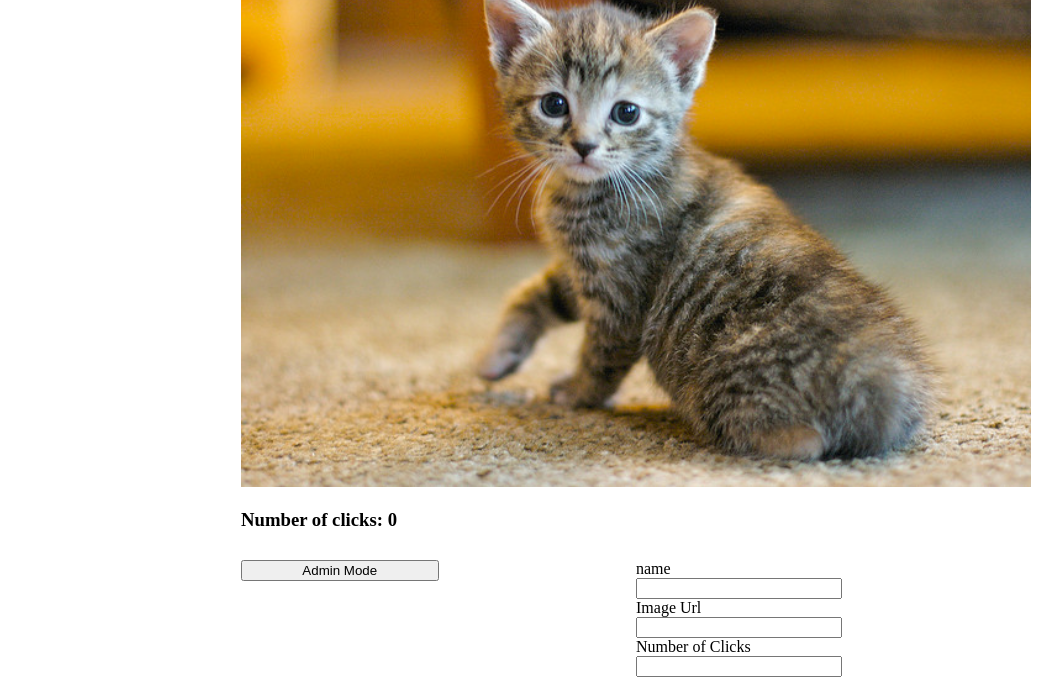
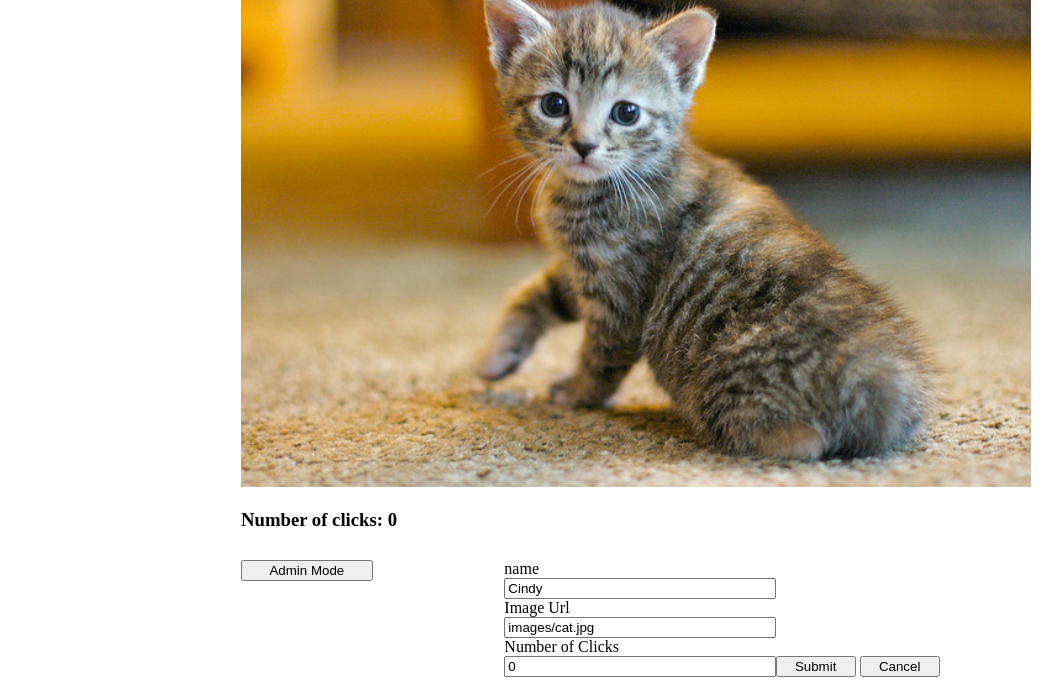
Before and after one commit to DCWei/CatClicker, a plain HTML site: page index.html in a window 1280 px wide. Both pictures are taken after a click on the button "Admin Mode". Shown: the part 127-822 px from the top of the page, without its empty margins (109-1171 px from the left). Drawn offline with Linux system fonts and the light colour scheme.

Commit message:
Add the feature of modifying the cats' attributes

```diff
--- a/css/main.css
+++ b/css/main.css
@@ -1,4 +1,4 @@
-h1 {
+h1 form .formBtn {
 	width: 100%;
 }
 
@@ -30,14 +30,23 @@ li:hover {
 	width: 50%;
 }
 
-.adminSwitch {
-	width:50%;
+.adminSettingContainer {
+	width:66.6666%;
 }
 
-.adminSettingContainer {
-	width: 50%;
-	display: flex;
+.adminSwitch {
+	width:33.3333%;
+}
+
+.inputCatSettins-disable {
+	display:none;
+	width: 100%;
+}
+
+.inputCatSettins-enable {
+	display:flex;
 	flex-wrap: wrap;
+	width: 100%;
 }
 
 .leftMenuContainer {
@@ -50,6 +59,10 @@ form label {
 }
 form input {
 	width: 50%;
+}
+
+form button {
+	width:80px;
 }
 
 .mainWindowContainer {
--- a/index.html
+++ b/index.html
@@ -25,14 +25,21 @@
 				<div class="adminSwitch">
 					<button id="adminBtn">Admin Mode</button>
 				</div>
-				<form class="adminSettingContainer">
+				<div class="adminSettingContainer">
+					<form class="inputCatSettins-disable" id="CatSettings">
 						<label>name</label>
 						<input type="text" id="inputName">
 						<label>Image Url</label>
 						<input type="text" id="inputUrl">
 						<label>Number of Clicks</label>
 						<input type="text" id="inputClickNum">
+						<div class="formBtn">
+							<Button type="submit" id="saveBtn" value="Submit">Submit</Button>
+							<Button type="reset" id="cancelBtn">Cancel</Button>
+						</div>
 					</form>
+
+				</div>
 			</div>
 		</div>
 	</div>
--- a/js/mvc.js
+++ b/js/mvc.js
@@ -28,6 +28,11 @@ var model = {
 	},
 	init: function() {
 		this.currentItemId = 0;
+	},
+	updateObj: function(idx,name,url,num) {
+		this.catsList[idx].name = name;
+		this.catsList[idx].pciture = url;
+		this.catsList[idx].clickNum = num;
 	}
 };
 
@@ -52,12 +57,17 @@ var control = {
 	},
 	getCurrentId: function() {
 		return model.getCurrentId();
+	},
+	updateSettings: function(idx,name,url,num) {
+		console.log(idx,name,url,num);
+		model.updateObj(idx,name,url,num);
 	}
 
 }
 
 var viewMain = {
 	render: function(idx) {
+		control.setCurrentId(idx);
 		var item = control.selectObj(idx);
 		control.setCurrentId(idx);
 
@@ -75,11 +85,60 @@ var viewMain = {
 		this.$catImage.html('');
 		this.$catClickNum.html('');
 	},
+	setAdminSettings: function(item) {
+		$("#inputName").val(item.name);
+		$("#inputUrl").val(item.picture);
+		$("#inputClickNum").val(item.clickNum);
+	},
+	showAdminSetting: function() {
+		this.$CatSettings.removeClass("inputCatSettins-disable");
+		this.$CatSettings.addClass("inputCatSettins-enable");
+	},
+	hideAdminSetting: function() {
+		this.$CatSettings.removeClass("inputCatSettins-enable");
+		this.$CatSettings.addClass("inputCatSettins-disable");
+	},
 	init: function() {
+		var idx = control.getCurrentId();
 		this.$catHeader = $('#catHeader');
 		this.$catImage = $('#catImage');
 		this.$catClickNum = $('#catClickNum');
-		this.render(control.getCurrentId());
+		this.$adminBtn = $('#adminBtn');
+		this.$CatSettings = $('#CatSettings');
+		this.$cancelBtn = $('#cancelBtn');
+		this.$CatSettings.submit(function(e){
+			var idx = control.getCurrentId();
+			var name = $('#inputName').val();
+			var url = $('#inputUrl').val();
+			var num = $('#inputClickNum').val();
+			control.updateSettings(idx, name, url, num);
+			viewMain.hideAdminSetting();
+			viewMain.render(idx);
+			e.preventDefault();
+		});
+		this.$cancelBtn.click(function(e){
+			var catItem = control.selectObj(control.getCurrentId());
+			viewMain.setAdminSettings(catItem);
+			viewMain.hideAdminSetting();
+			e.preventDefault();
+		});
+
+
+		this.$adminBtn.click(function(e) {
+			console.log(e.target);
+			console.log(viewMain.$CatSettings);
+			if(viewMain.$CatSettings.attr("class") === "inputCatSettins-disable")
+			{
+				viewMain.showAdminSetting();
+				var catItem = control.selectObj(idx);
+				viewMain.setAdminSettings(catItem);
+			}
+			else
+			{
+				viewMain.hideAdminSetting();
+			}
+		});
+		this.render(idx);
 	}
 }
 
```
Lines whose indentation alone changed are shown as unchanged.
